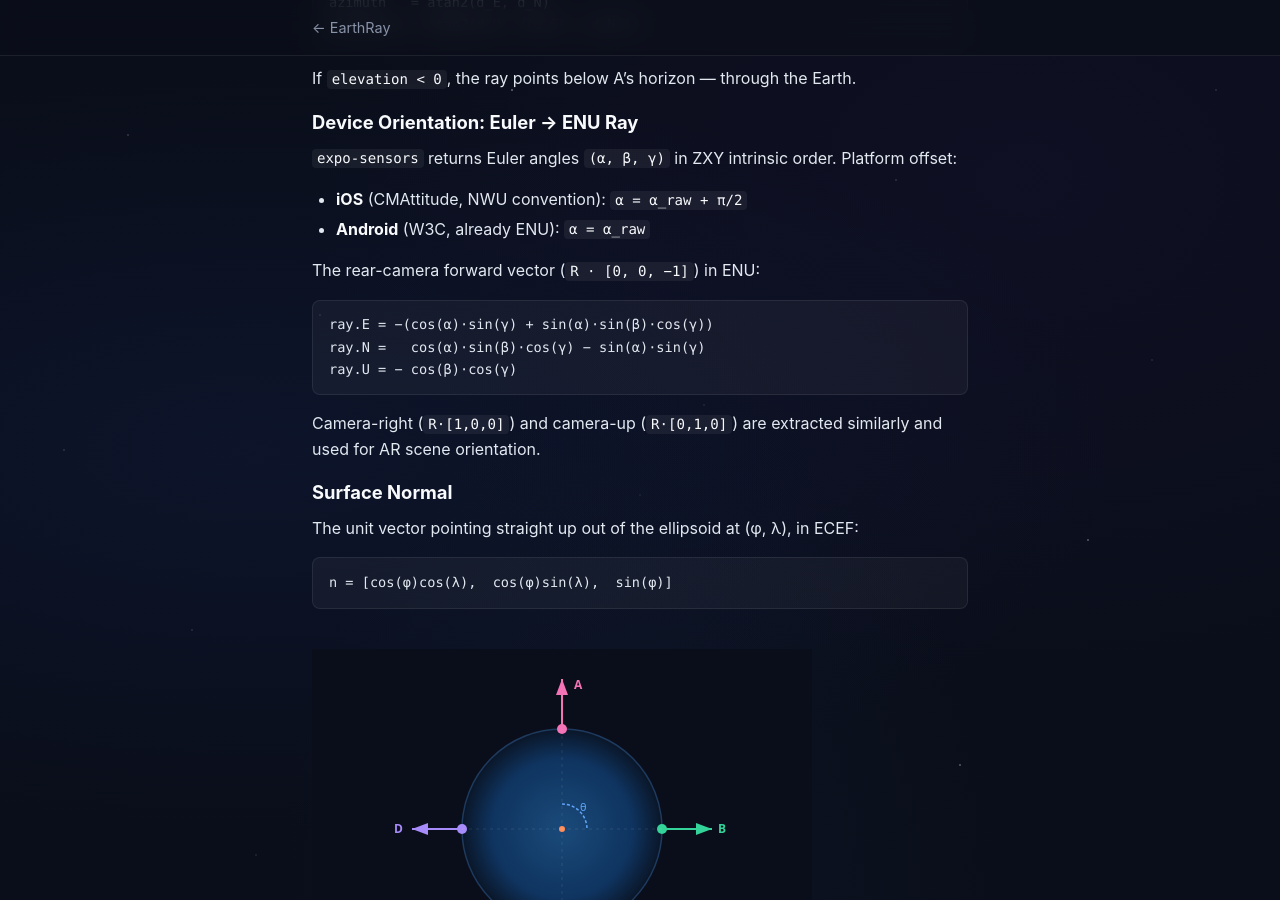
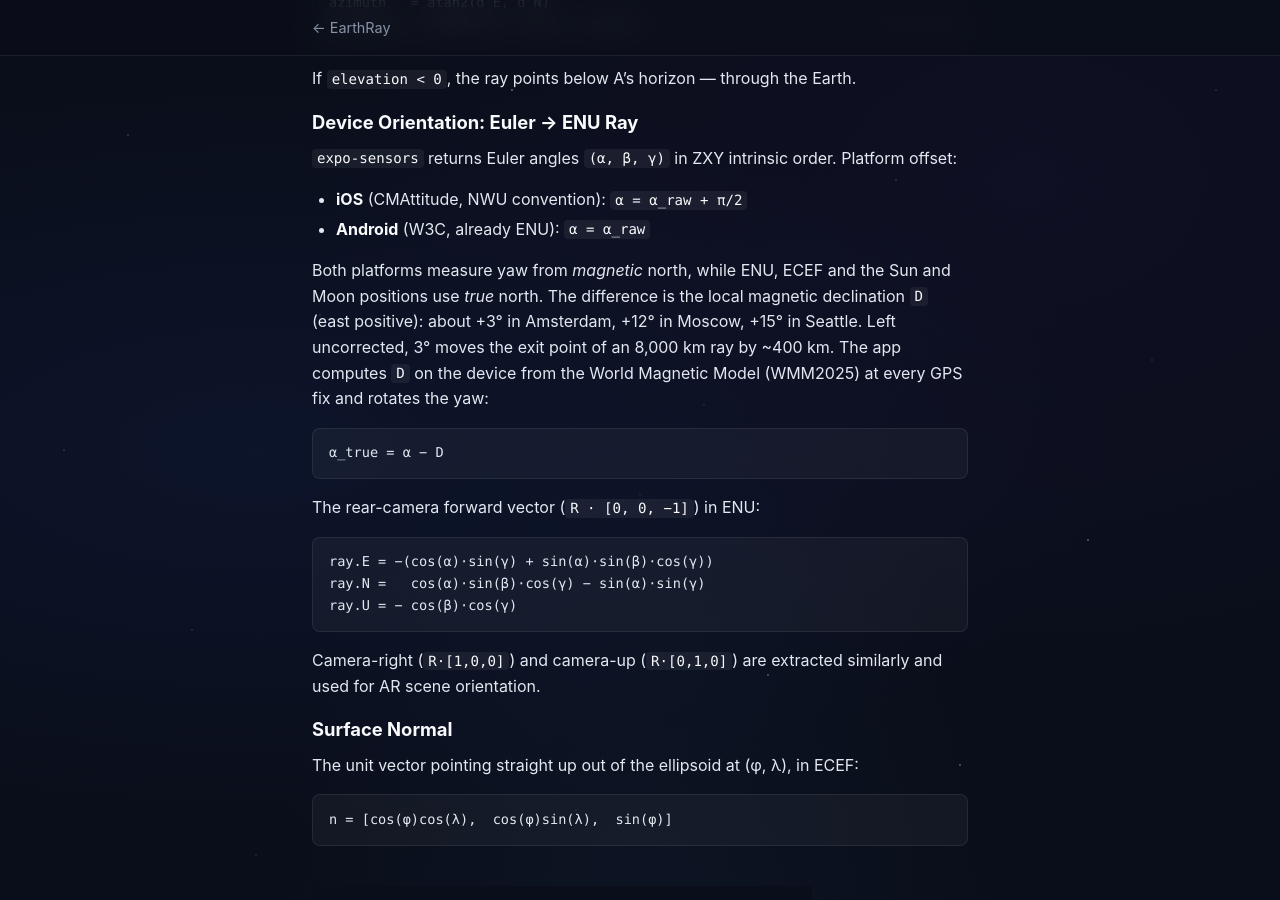
Before and after one commit to antonjuls/antonjuls.github.io, a Jekyll site: the page built from projects/earthray/specification.md, in a window 1280 px wide and 900 px high, scrolled down 6110 px. Built offline with Jekyll 4.4.1, drawn with Linux system fonts in a browser that asks for light colours.

Commit message:
docs: earthray spec, true-north declination correction

````diff
--- a/projects/earthray/specification.md
+++ b/projects/earthray/specification.md
@@ -200,6 +200,12 @@ If `elevation < 0`, the ray points below A's horizon — through the Earth.
 - **iOS** (CMAttitude, NWU convention): `α = α_raw + π/2`
 - **Android** (W3C, already ENU): `α = α_raw`
 
+Both platforms measure yaw from _magnetic_ north, while ENU, ECEF and the Sun and Moon positions use _true_ north. The difference is the local magnetic declination `D` (east positive): about +3° in Amsterdam, +12° in Moscow, +15° in Seattle. Left uncorrected, 3° moves the exit point of an 8,000 km ray by ~400 km. The app computes `D` on the device from the World Magnetic Model (WMM2025) at every GPS fix and rotates the yaw:
+
+```
+α_true = α − D
+```
+
 The rear-camera forward vector (`R · [0, 0, −1]`) in ENU:
 
 ```
````
